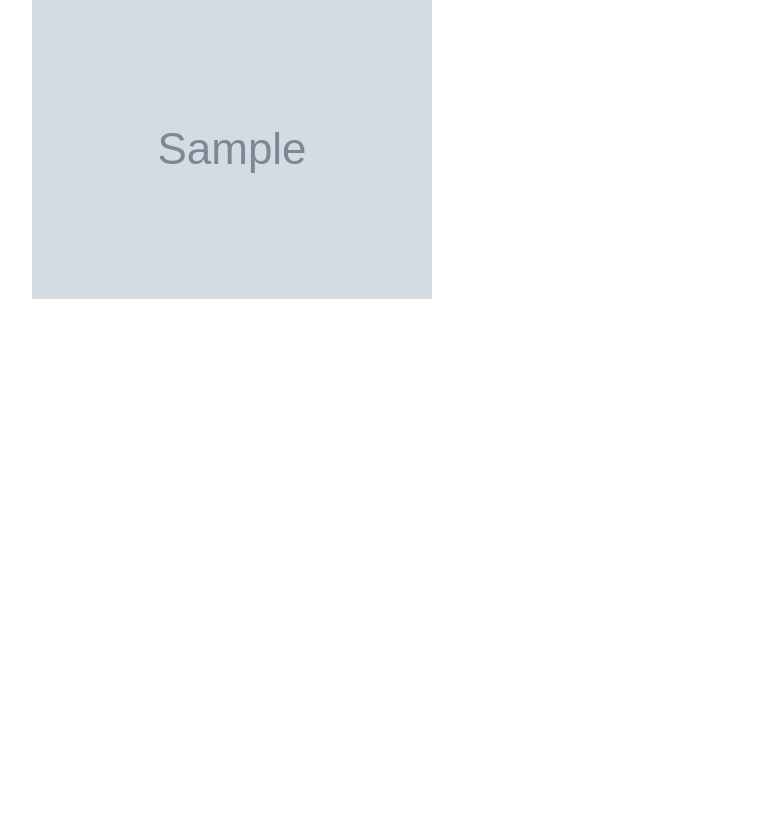
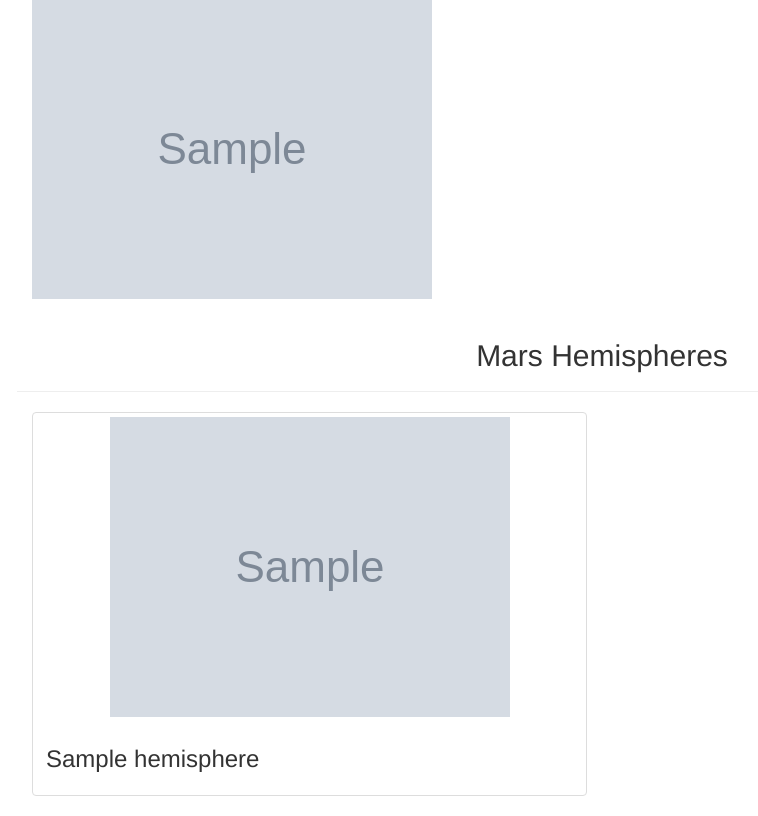
Before and after one commit to lkachury/Mission-to-Mars, a Flask app: page / in a window 1280 px wide. Shown: the part 468-1284 px from the top of the page, without its empty margins (38-796 px from the left). Before the commit the page ends 767 px from the top, so only its background shows below. Run offline with Flask 2, Linux system fonts and the light colour scheme; grey boxes marked "Sample" are stand-in pictures; a database or web service that is not in the repository returns one stand-in record (values such as "Sample title"); some libraries are stand-ins or nearby versions.

Commit message:
Deliverable 2

```diff
--- a/templates/index.html
+++ b/templates/index.html
@@ -49,6 +49,26 @@
                     </div>
                 </div>
             </div>
+
+            <!-- Section for Mars Hemispheres -->
+            <div class="row" id="hemispheres_image">
+                <div class="page-header">
+                    <h2 class="text-center">Mars Hemispheres</h2>
+                </div>
+
+            {% for hemisphere in mars.hemispheres %}
+            <div class="col-md-6">
+                <div class="thumbnail">
+                    <img
+                        src="{{hemisphere.img_url | default('static/images/error.png', true)}}"
+                        alt="..."
+                        class="mx-auto d-block">
+                    <div class="caption">
+                        <h3>{{hemisphere.title}}</h3>
+                    </div>
+                </div>
+            </div>
+            {% endfor %}
         </div>
     </body>
 </html>
```
Also changed, not shown: scraping.py (+28 -0 lines).
